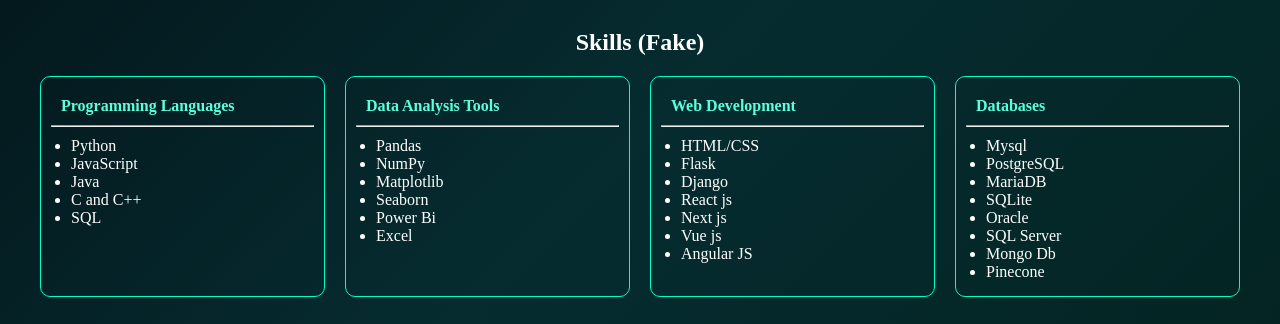
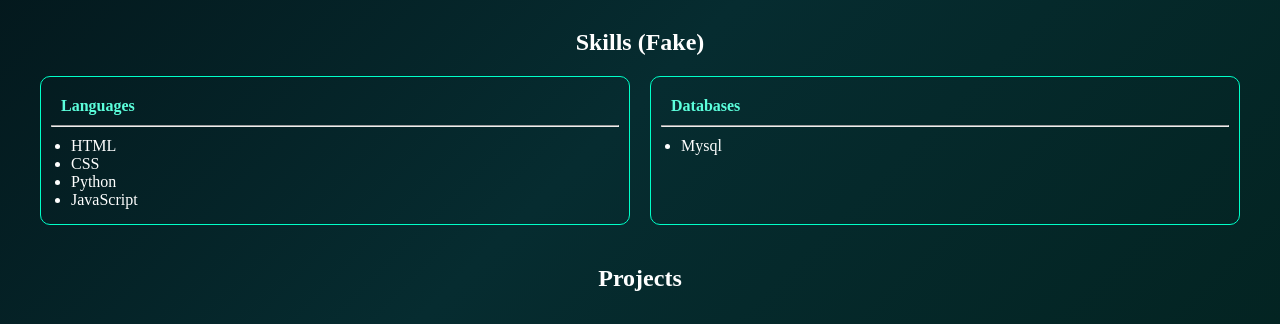
Before and after one commit to luckykapoor01/luckykapoor, a plain HTML site: page index.html in a window 1280 px wide. Shown: the part 452-776 px from the top of the page. Drawn offline with Linux system fonts and the light colour scheme.

Commit message:
Update index.html

```diff
--- a/index.html
+++ b/index.html
@@ -106,17 +106,16 @@
         <h2>Skills (Fake)</h2>
         <div class="skill-container">
             <div class="skill-box">
-                <h3>Programming Languages</h3>
+                <h3>Languages</h3>
                 <hr>
                 <ul>
+                    <li>HTML</li>
+                    <li>CSS</li>
                     <li>Python</li>
                     <li>JavaScript</li>
-                    <li>Java</li>
-                    <li>C and C++</li>
-                    <li>SQL</li>
                 </ul>
             </div>
-            <div class="skill-box">
+            <!-- <div class="skill-box">
                 <h3>Data Analysis Tools</h3>
                 <hr>
                 <ul>
@@ -127,8 +126,8 @@
                     <li>Power Bi</li>
                     <li>Excel</li>
                 </ul>
-            </div>
-            <div class="skill-box">
+            </div> -->
+            <!-- <div class="skill-box">
                 <h3>Web Development</h3>
                 <hr>
                 <ul>
@@ -140,19 +139,19 @@
                     <li>Vue js</li>
                     <li>Angular JS</li>
                 </ul>
-            </div>
+            </div> -->
              <div class="skill-box">
                 <h3>Databases</h3>
                 <hr>
                 <ul>
                     <li>Mysql</li>
-                    <li>PostgreSQL</li>
+                    <!-- <li>PostgreSQL</li>
                     <li>MariaDB</li>
                     <li>SQLite</li>
                     <li>Oracle</li>
                     <li>SQL Server</li>
                     <li>Mongo Db</li>
-                    <li>Pinecone</li>
+                    <li>Pinecone</li> -->
                 </ul>
             </div>
         </div>
```
